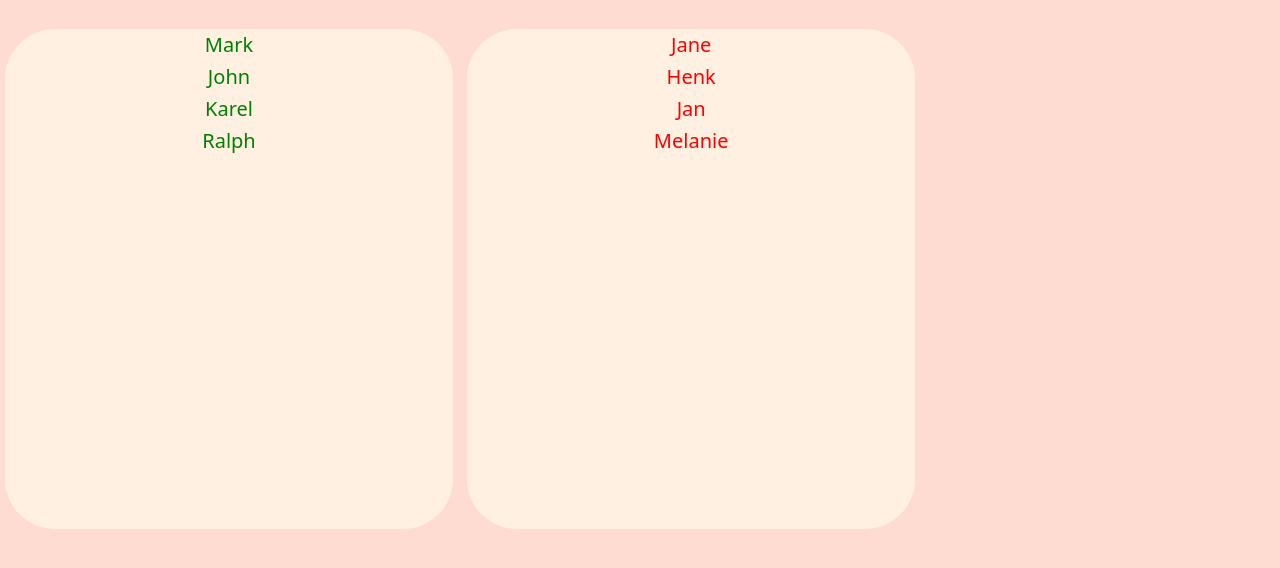
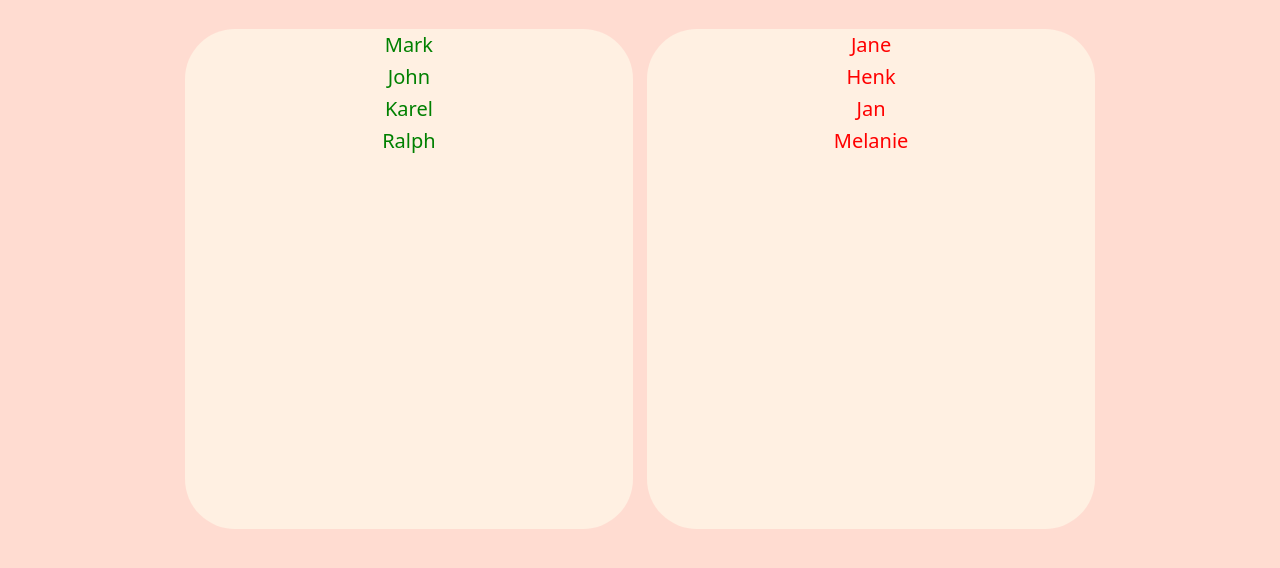
Before and after one commit to Maarten-DLVW/RAC22-SWDVT-1D_werkplaats-3-rest-rumble, a Flask app: page /attendance in a window 1280 px wide. Shown: the part 77-645 px from the top of the page. Run offline with Flask 2, Linux system fonts and the light colour scheme; some libraries are stand-ins or nearby versions.

Commit message:
FIX: correctly centered all pages

```diff
--- a/templates/attendance.html
+++ b/templates/attendance.html
@@ -13,7 +13,7 @@
     <header>
         <h1>Student attendance</h1>
     </header>
-    <div id="wrapper" class="boxWrapper">
+    <div id="wrapper" class="wrapper">
     <div id="attendancePresent" class="rectangle">
         <li>Aanwezig</li>
     </div>
```
